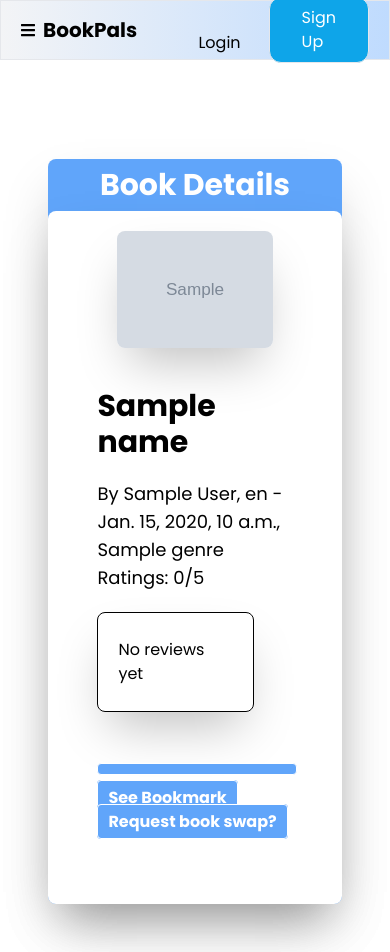
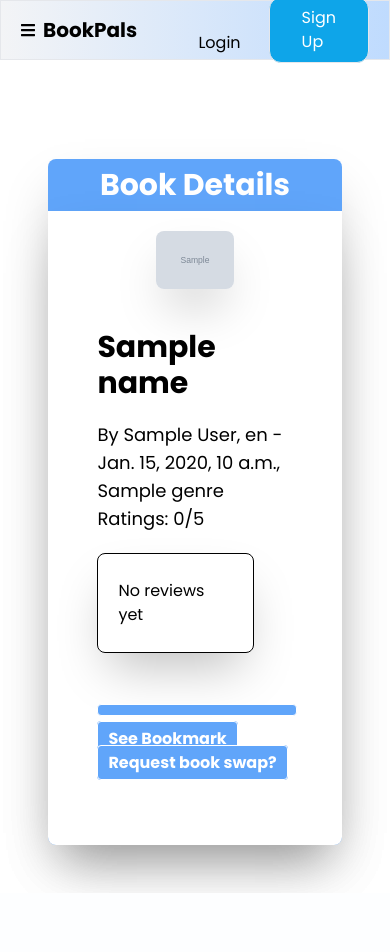
Before and after one commit to D09-PBP2023/proyek-tengah, a Django app: template catalog/templates/book_details.html in a window 390 px wide. After the commit the page ends 891 px from the top, so only its background shows below. Run offline with Django 3.2, Linux system fonts and the light colour scheme; the template is opened without the code that fills it: most values are stand-ins (such as "Sample title", 1, 10 or a date in 2020); grey boxes marked "Sample" are stand-in pictures; some libraries are stand-ins or nearby versions.

Commit message:
feat: responsive styling improvement

```diff
--- a/catalog/templates/book_details.html
+++ b/catalog/templates/book_details.html
@@ -2,8 +2,7 @@
 
 {% block content %}
 
-<!-- <div class="flex flex-col min-h-screen items-center justify-center bg-gradient-to-r from-gray-100 to-blue-200"> -->
-
+<div>
     <!-- Header -->
     <div class="flex flex-row h-[60px] lg:mb-[25px] border py-3 px-5 justify-between bg-gradient-to-r from-gray-100 to-blue-200 items-center">
         <div class="flex flex-row w-[300px] justify-self-start items-center gap-2">
@@ -68,15 +67,15 @@
     <div class="w-full md:w-500px rounded-lg mx-auto p-12 flex justify-center">
         <div class="w-full h-auto mx-auto bg-blue-400 items-center rounded-lg shadow-2xl flex flex-col">
             <h1 class="text-white font-bold p-2 text-3xl">Book Details</h1>
-            <div class="w-full h-auto mx-auto rounded-lg bg-white flex flex-col md:flex-row justify-center shadow-2xl">
+            <div class="w-full h-auto mx-auto rounded-b-lg bg-white flex flex-col md:flex-row justify-center shadow-2xl">
                 <!-- Image -->
-                <div class="w-4/5 h-auto mx-auto rounded-lg p-5 flex-1 flex justify-center flex-col">
-                    <img class="w-4/5 h-auto mx-auto rounded-lg shadow-2xl object-cover" src="{{ cover_image.url }}" alt="{{ name }}">
+                <div class="w-2/5 md:w-1/5 h-auto mx-auto rounded-lg p-5 flex-1 flex justify-center flex-col">
+                    <img class="w-full h-auto mx-auto rounded-lg shadow-2xl object-cover" src="{{ cover_image.url }}" alt="{{ name }}">
                 </div>
                 <!-- Details -->
                 <div class="w-4/5 h-auto mx-auto rounded-lg p-5 flex-2 flex justify-center flex-col">
                     <h1 class="text-black font-bold text-3xl">{{ name }}</h1>
-                    <div class="text-lg text-3xl py-[20px]">
+                    <div class="text-lg py-[20px]">
                         <p>By {{ author }}, {{ original_language }} - {{ year_published }}, {{ genre }}</p>
                         <p>Ratings: 0/5</p>
                     </div>
@@ -87,13 +86,15 @@
 
                         <form class="w-full text-white font-bold py-[20px] " action="{% url 'catalog:bookmark_book' id=id  %}" method="post">
                             {% csrf_token %}
-                            <button id="bookmarkButton" class="btn bg-blue-400 hover:bg-blue-500 w-[200px] min-w-[100px] text-white font-bold border border-white rounded px-[1px] py-[5px] hover:cursor-pointer" type="submit"></button>
+                            <button id="bookmarkButton" class="btn bg-blue-400 hover:bg-blue-500 w-[200px] min-w-[100px] text-white font-bold border border-white rounded px-[1px] py-[5px] hover:cursor-pointer" type="submit">
+                            </button>
                             <nav class="w-full py-[10px]">
                                 <a href="../../bookmarked/" class="btn bg-blue-400 hover:bg-blue-500 w-[200px] text-white font-bold border border-white rounded px-[10px] py-[5px] hover:cursor-pointer">See Bookmark</a>
                                 <a class="btn bg-blue-400 hover:bg-blue-500 w-[200px] min-w-[100px] text-white font-bold border border-white rounded px-[10px] py-[5px] hover:cursor-pointer">Request book swap?</a>
                             </nav>
 
                         </form>
+                    </div>
                 </div>
             </div>
         </div>
@@ -124,26 +125,25 @@
     }
 
     async function refreshMark() {
-    document.getElementById("bookmarkButton").innerHTML = ""
-    const books = await getMarked()
+        const bookmarkButton = document.getElementById("bookmarkButton");
+        bookmarkButton.innerHTML = "";
+
+        const books = await getMarked();
         const id = "{{ id }}";
         let isBookmarked = false;
-    let htmlString = `<button type="button">Bookmark</button>`;
 
         books.forEach(book => {
-
-        console.log('pk' in book);
-
             if (book.pk == id){
-            htmlString = `<button type="button">Bookmarked</button>`;
+                isBookmarked = true;
             }
-
         });
 
-    document.getElementById("bookmarkButton").innerHTML = htmlString;
+        if (isBookmarked) {
+            bookmarkButton.textContent = "Bookmarked";
+        } else {
+            bookmarkButton.textContent = "Bookmark";
+        }
     }
 refreshMark()
 </script>
-
-<!-- </div> -->
 {% endblock %}
--- a/catalog/templates/bookmarked_list.html
+++ b/catalog/templates/bookmarked_list.html
@@ -68,8 +68,8 @@
     <div class="w-full md:w-500px rounded-lg mx-auto p-12 flex justify-center">
         <div class="w-full h-auto mx-auto bg-blue-400 items-center rounded-lg shadow-2xl flex flex-col">
             <h1 class="text-white font-bold p-2 text-3xl">Bookmark List</h1>
-            <div class="w-full h-auto mx-auto rounded-lg bg-white flex flex-col md:flex-row justify-center shadow-2xl">
-                <div id="itemDeck" class="grid grid-cols-1 sm:grid-cols-2 md:grid-cols-3 2xl:grid-cols-4 w-full h-auto items-center justify-center justify-items-center gap-4 px-[50px] py-2">
+            <div class="w-full h-auto mx-auto rounded-b-lg bg-white py-4 flex flex-col md:flex-row justify-center shadow-2xl">
+                <div id="itemDeck" class="grid grid-cols-1 sm:grid-cols-2 lg:grid-cols-3 2xl:grid-cols-4 w-full h-auto items-center justify-center justify-items-center gap-4 px-[50px] py-2">
                     <!-- Coded in javascript -->
                 </div>
             </div>
@@ -107,7 +107,7 @@
         books.forEach((book) => {
             htmlString += `\n
             <a href="{% url 'catalog:book_details' id=177013 %}">
-                <div class="flex flex-row items-center rounded-xl border transition shadow-md hover:shadow-xl w-[350px] sm:w-[250px] lg:w-[350px] h-[200px] px-4 py-3 gap-3 cursor-pointer">
+                <div class="flex flex-row items-center rounded-xl border transition shadow-md hover:shadow-xl w-[200px] sm:w-[230px] md:w-[300px] lg:w-[280px] h-[200px] px-4 py-3 gap-3 cursor-pointer">
                     <img src='/media/${book.fields.cover_image}' class='w-[100px] rounded-lg drop-shadow-md'>
                     <div class="flex-col w-[250px] sm:w-[150px] lg:w-[250px]">
                         <div class="line-clamp-1 lg:line-clamp-2 font-semibold text-lg text-black">${book.fields.name}</div>
```
Lines whose indentation alone changed are shown as unchanged.
